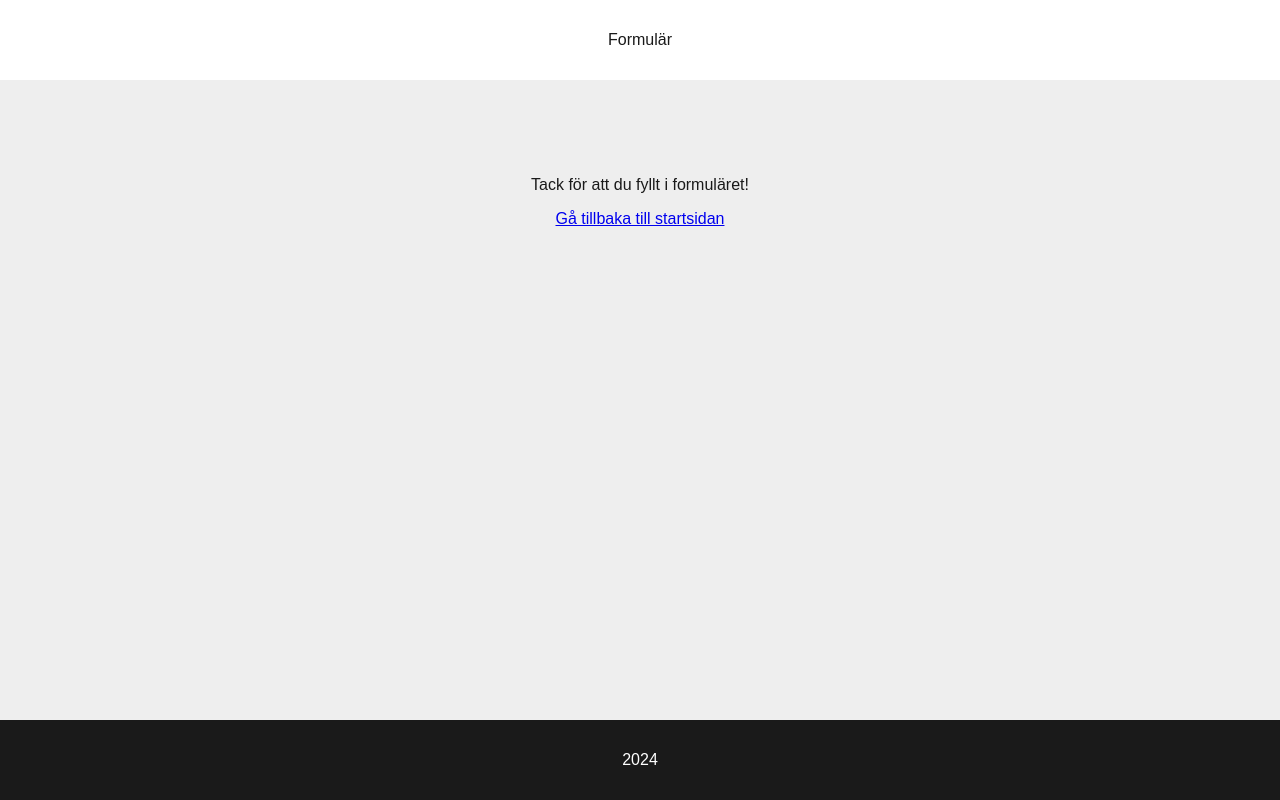
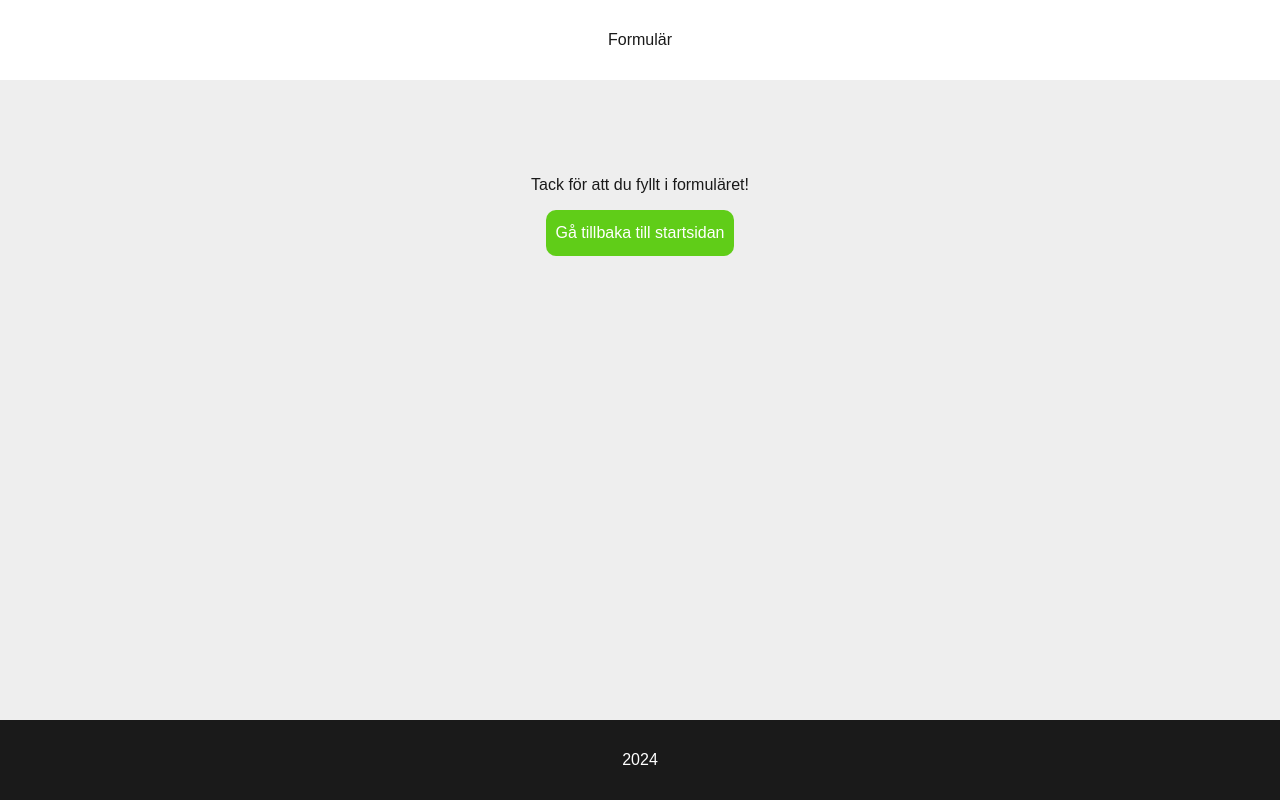
Before and after one commit to jofbrvega/Case, a plain HTML site: page submitted.html in a window 1280 px wide. Drawn offline with Linux system fonts and the light colour scheme.

Commit message:
CSS comments added

```diff
--- a/index.css
+++ b/index.css
@@ -3,11 +3,12 @@
     --header-bg-color: #FFF;
     --footer-bg-color: #1A1A1A;
     --button-bg-color: #60CD18;
-    --button-hover-bg-color: #60CD18;
+    --button-hover-bg-color: #45B400;
     --light-text-color: white;
     --dark-text-color: #1A1A1A;
 }
 
+/* Body Styles */
 body {
     position: relative;
     font-family: sans-serif;
@@ -15,7 +16,9 @@ body {
     background-color: var(--main-bg-color);
     margin: 0;
     min-height: 100vh;
+}
 
+/* Main Container Styles */
 .main {
     display: flex;
     flex-direction: column;
@@ -27,7 +30,7 @@ body {
     padding-inline: 1rem;
 }
 
-    /* Header */
+/* Header Styles */
 .header {
     background-color: var(--header-bg-color);
     position: sticky;
@@ -40,13 +43,14 @@ body {
     align-items: center;
 }
 
-    /* Form + Input */
+/* Form Styles */
 #information-form {
     width: 100%;
     display: flex;
     flex-direction: column;
 }
 
+/* Input Styles */
 input,
 select {
     width: 100%;
@@ -58,7 +62,7 @@ body {
     box-sizing: border-box;
 }
 
-    /* Form - Buttons  */
+/* Form Button Styles */
 .submit-block {
     display: flex;
     flex-direction: column;
@@ -69,7 +73,7 @@ body {
 
 .submit-button {
     padding: 16px 20px;
-        background-color: #60CD18;
+    background-color: var(--button-bg-color);
     color: white;
     border-radius: 8px;
     border: none;
@@ -78,7 +82,7 @@ body {
 }
 
 .submit-button:hover {
-        background-color: #45B400;
+    background-color: var(--button-hover-bg-color);
     align-content: center;
 }
 
@@ -102,14 +106,35 @@ body {
     font-weight: 600;
 }
 
-
-    /* Informations block */
+/* Information Block Styles */
 .information-block {
     padding: 0rem 0rem 2rem 0rem;
     display: none;
 }
 
-    /* Footer  */
+/* Submitted block Styles  */
+.submitted-block {
+    display: flex;
+    flex-direction: column;
+    align-items: center;
+}
+.back-to-startpage {
+    padding: 14px 10px;
+    border-radius: 10px;
+    background-color: var(--button-bg-color);
+    color: var(--light-text-color);
+    text-decoration: none;
+}
+.back-to-startpage:hover {
+    padding: 14px 10px;
+    border-radius: 10px;
+    background-color: var(--button-hover-bg-color);
+    color: var(--light-text-color);
+    text-decoration: none;
+}
+
+
+/* Footer Styles */
 .footer {
     position: absolute;
     bottom: 0;
@@ -122,12 +147,7 @@ body {
     align-items: center;
 }
 
-    .submitted-block {
-        text-align: center;
-    }
-
-
-    /* Media query for screens smaller tha 480 px */
+/* Media queries */
 @media (max-width: 480px) {
     .main {
         padding: 2rem 1rem 6rem 1rem
@@ -148,9 +168,8 @@ body {
     }
 }
 
-    @media only screen and (max-width: 600px) and (min-width: 481px) {
+@media only screen and (max-width: 600px) and (min-width: 480px) {
     .information-block {
         padding: 0rem 0rem 2rem 0rem;
     }
 }
-}
--- a/submitted.html
+++ b/submitted.html
@@ -18,7 +18,7 @@
             <p>
                 Tack för att du fyllt i formuläret!
             </p>
-            <a href="/"> Gå tillbaka till startsidan </a>
+            <a class="back-to-startpage" href="/"> Gå tillbaka till startsidan </a>
         </div>
     </main>
     <footer class="footer">
```
Lines whose indentation alone changed are shown as unchanged.
